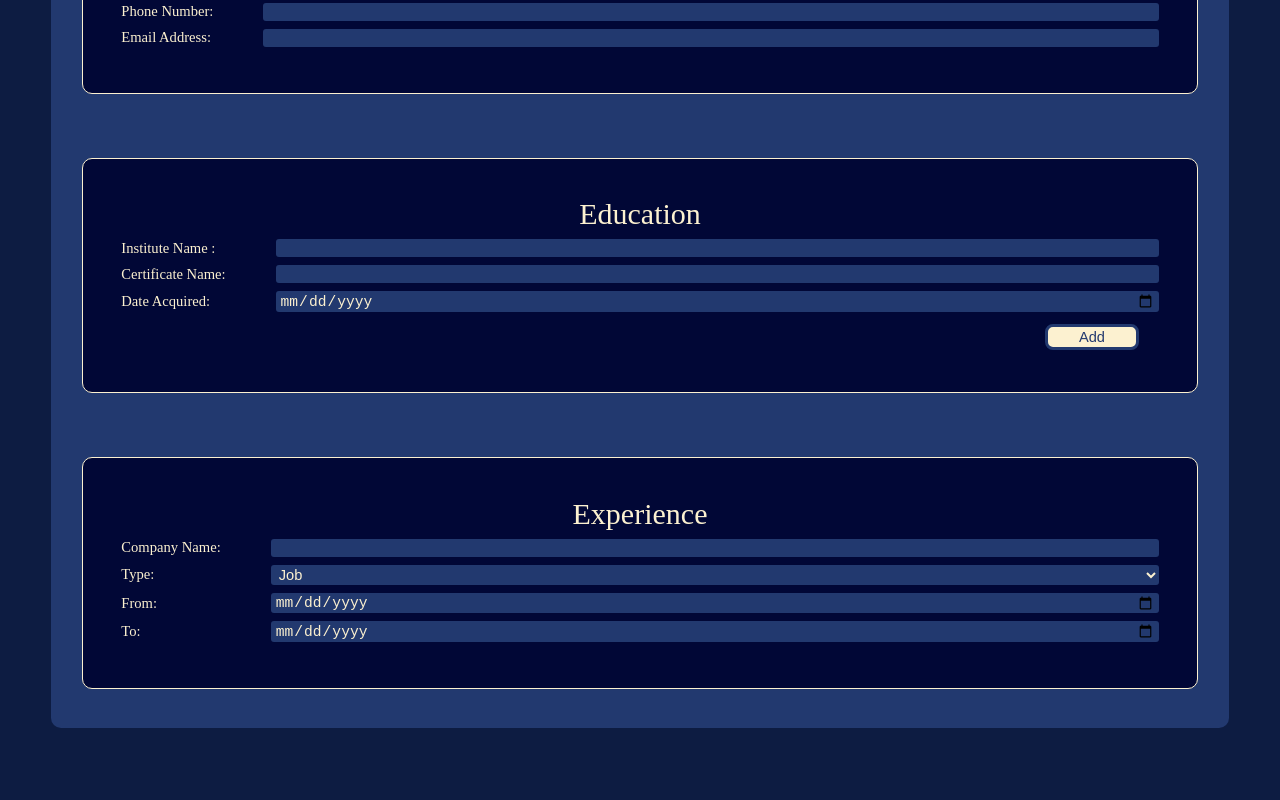
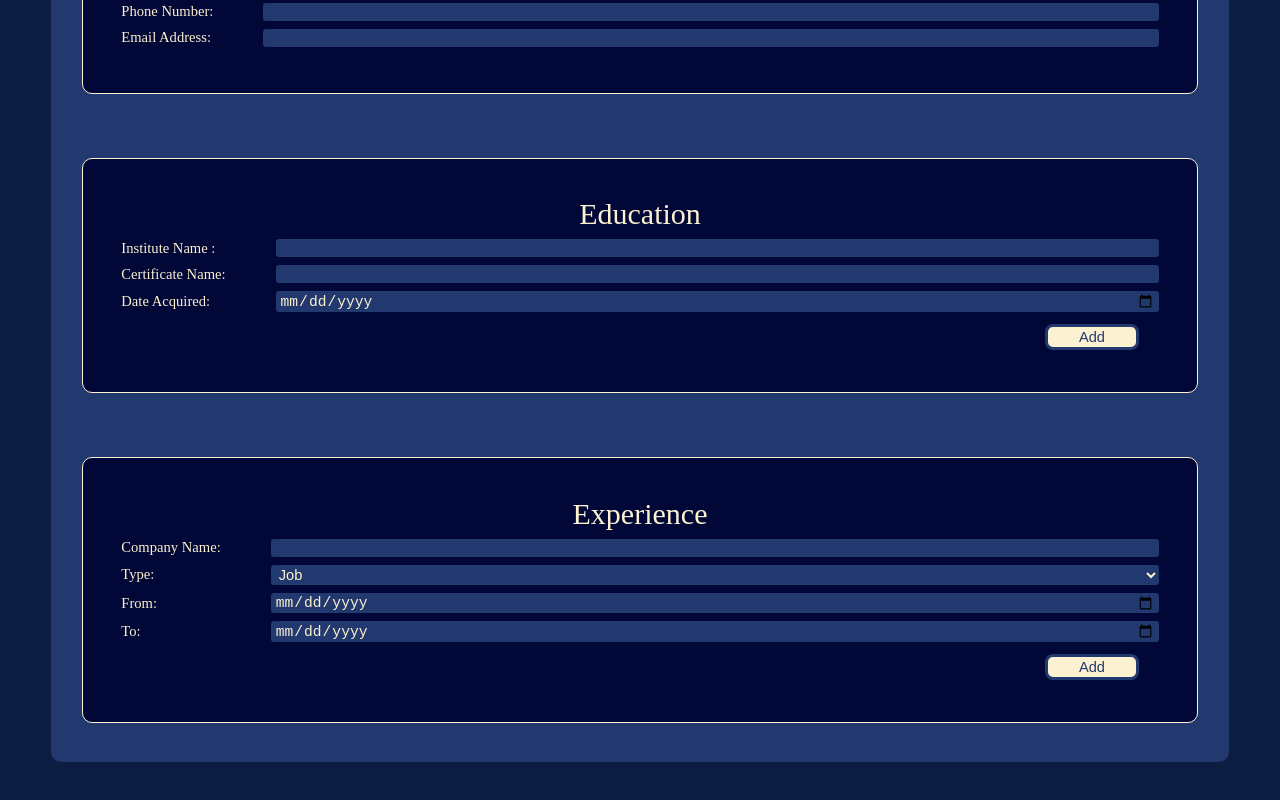
Before and after one commit to Z-K11/cvGenerator, a React (Vite) app: page / in a window 1280 px wide. Shown: the part 448-1248 px from the top of the page. Built offline with nearby package versions, Linux system fonts and the light colour scheme.

Commit message:
ui: add missing experience adder button

```diff
--- a/src/App.jsx
+++ b/src/App.jsx
@@ -1,5 +1,5 @@
 import './styles/App.css';
-import InputForm from './userInput';
+import Runner from './runner';
 function Header() {
   return (
     <header>
@@ -29,9 +29,7 @@
   return (
     <>
       <Header />
-      <div className="mainWrapper">
-        <InputForm />
-      </div>
+      <Runner />
     </>
   );
 }
--- a/src/experience.jsx
+++ b/src/experience.jsx
@@ -16,6 +16,9 @@
         <label htmlFor="toDate">To:</label>
         <input type="date" name="toDate" id="toDate" />
       </div>
+      <div className="addExperience">
+        <button type="button">Add</button>
+      </div>
     </div>
   );
 }
--- /dev/null
+++ b/src/runner.jsx
@@ -0,0 +1,8 @@
+import InputForm from './userInput';
+export default function Runner() {
+  return (
+    <div className="mainWrapper">
+      <InputForm />
+    </div>
+  );
+}
--- a/src/styles/educationInput.css
+++ b/src/styles/educationInput.css
@@ -1,4 +1,5 @@
-.addEducation button {
+.addEducation button,
+.addExperience button {
   font-size: var(--bodyFont);
   background-color: var(--mainFont);
   padding: 0.2rem 2.4vw;
@@ -6,7 +7,8 @@
   border: 0.3rem solid var(--mainLight);
   border-radius: 0.8rem;
 }
-.addEducation {
+.addEducation,
+.addExperience {
   display: flex;
   justify-content: flex-end;
   padding: 0.4rem 2rem;
```
Also changed, not shown: src/styles/experience.css (deleted).
